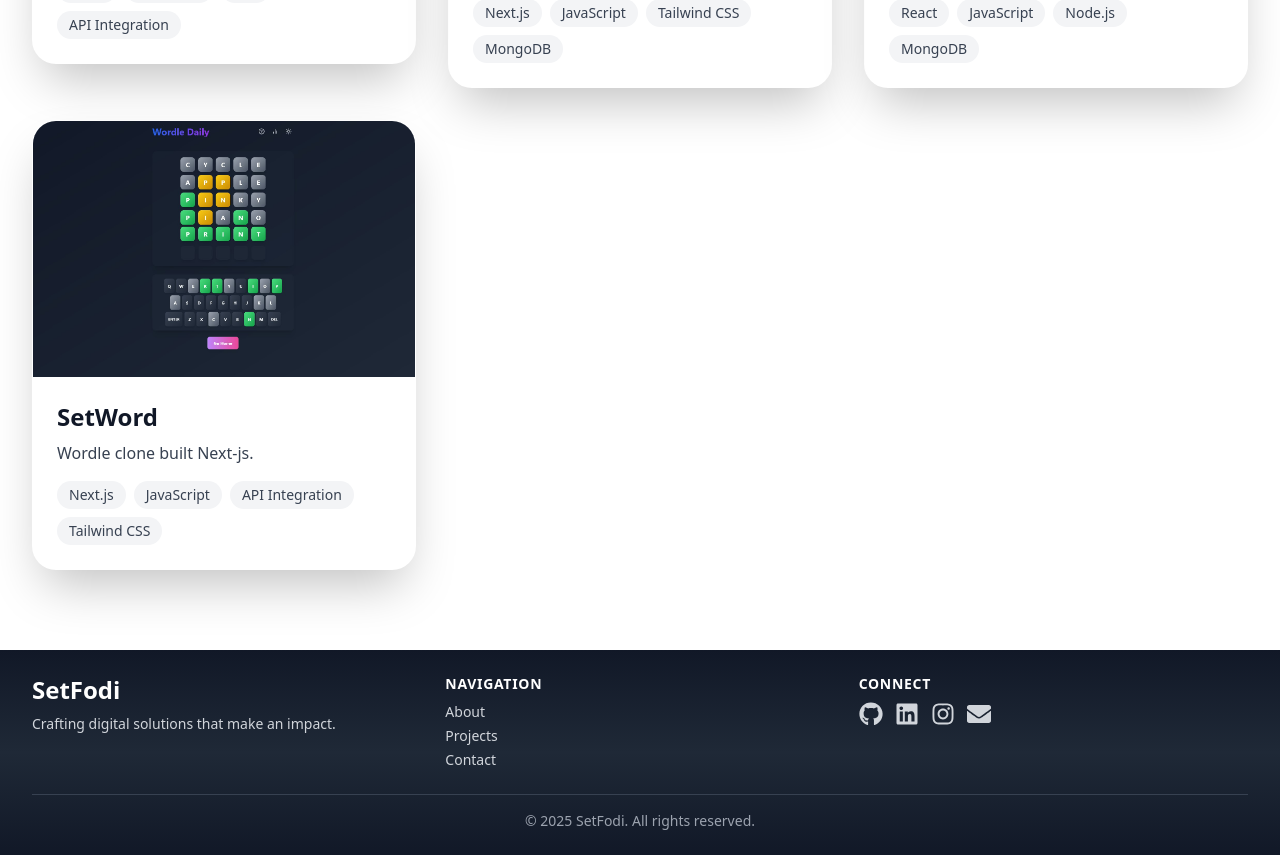
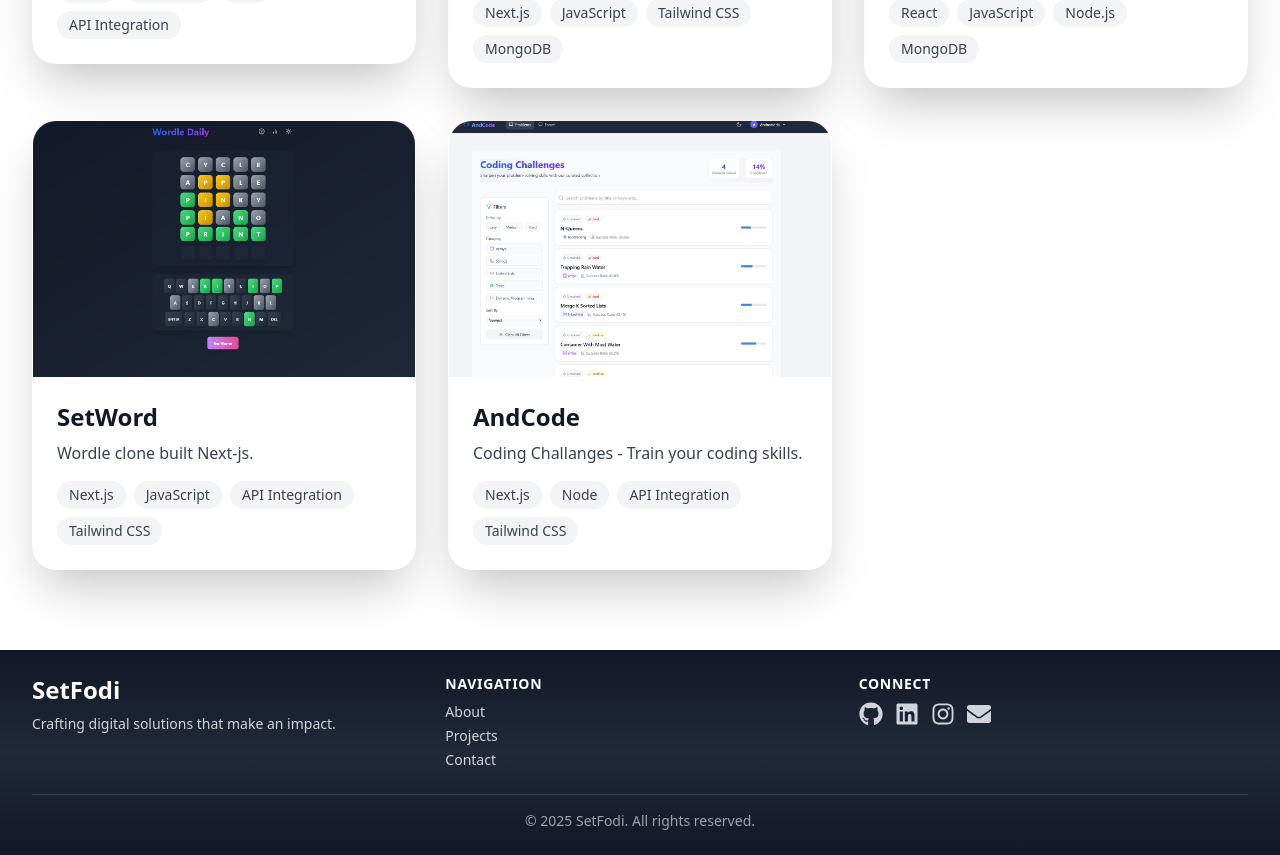
Before and after one commit to SetFodi/MyPortfolio, a Next.js app: page /projects in a window 1280 px wide. Shown: the part 1356-2211 px from the top of the page. Built offline with nearby package versions, Linux system fonts and the light colour scheme.

Commit message:
added project (andcode)

```diff
--- a/pages/projects.js
+++ b/pages/projects.js
@@ -75,6 +75,13 @@ export default function Projects() {
       image: '/SetWord.jpg',
       link: 'https://setword.vercel.app/',
       technologies: ['Next.js', 'JavaScript', 'API Integration', 'Tailwind CSS'],
+    },
+    {
+      title: 'AndCode',
+      description: 'Coding Challanges - Train your coding skills.',
+      image: '/AndCode.jpg',
+      link: 'https://andcode.vercel.app/',
+      technologies: ['Next.js', 'Node', 'API Integration', 'Tailwind CSS'],
     }
   ]
 
```
Also changed, not shown: public/andcode.jpg (added), public/images/andcode.jpg (added).
